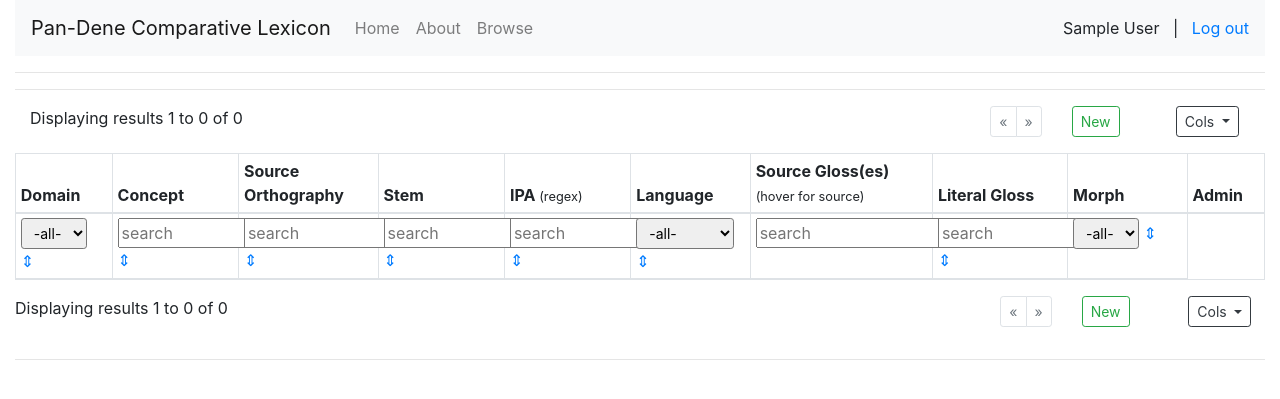
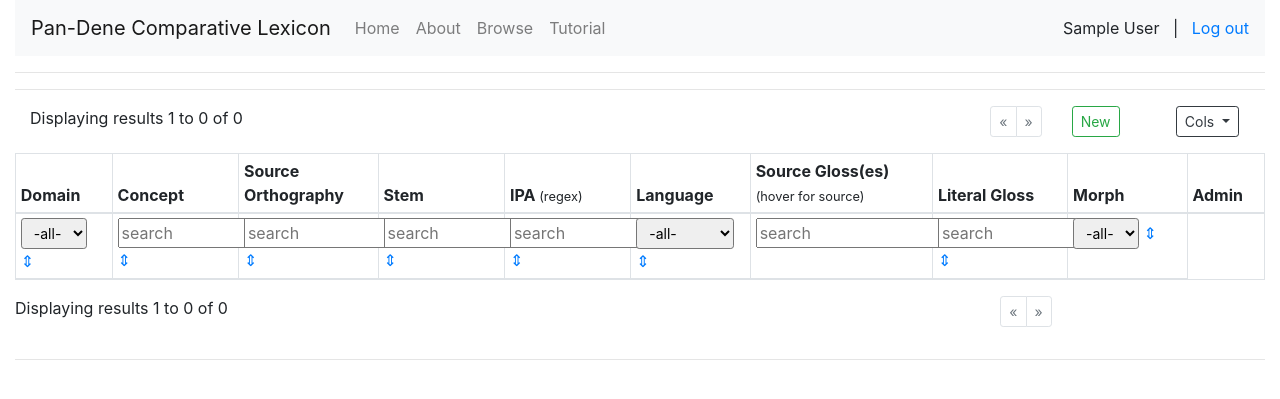
Before and after one commit to dijkstracula/pacldb, a Flask app: page /browse/ in a window 1280 px wide. Shown: the top 399 px of the page. Run offline with Flask 2, Linux system fonts and the light colour scheme; the visitor is signed in with stand-in values (Sample User, id 1); data comes from the database, SQL or seed files in the repository; data that the repository does not hold is empty; some libraries are stand-ins or nearby versions.

Commit message:
tutorial page

```diff
--- a/app/templates/browse_page.html
+++ b/app/templates/browse_page.html
@@ -188,32 +188,6 @@
                 </ul>
             </nav>
         </div>
-        <div class="col-1">
-            {% if current_user.is_authenticated %}
-            <form action="{{url_for('lexicon.create_page')}}">
-                <button id="newGlossModalSubmit" type="submit" class="btn btn-outline-success btn-sm">New</button>
-            </form>
-            {% endif %}
-        </div>
-        <div class="col-1">
-            <div class="dropdown" id="column-select-checkboxes">
-                <button class="btn btn-default dropdown-toggle btn-sm btn-outline-dark" type="button" id="dropdownMenu1" data-toggle="dropdown" aria-haspopup="true" aria-expanded="true">
-                    Cols
-                    <span class="caret"></span>
-                </button>
-                <ul class="dropdown-menu checkbox-menu allow-focus">
-                    <li><label><input type="checkbox" name="domain" checked>Domain</input></label></li>
-                    <li><label><input type="checkbox" name="concept" checked>Concept</input></label></li>
-                    <li><label><input type="checkbox" name="ortho" checked>Orthography</input></label></li>
-                    <li><label><input type="checkbox" name="stem" checked>Stem</input></label></li>
-                    <li><label><input type="checkbox" name="ipa" checked>IPA</input></label></li>
-                    <li><label><input type="checkbox" name="language" checked>Language</input></label></li>
-                    <li><label><input type="checkbox" name="glosses" checked>Source Gloss(es)</input></label></li>
-                    <li><label><input type="checkbox" name="literal_gloss" checked>Literal Gloss</input></label></li>
-                    <li><label><input type="checkbox" name="morph" checked>Morph</input></label></li>
-                </ul>
-            </div>
-        </div>
     </div>
 
 <script type="text/javascript" src="{{ url_for('static', filename='js/search.js') }}"></script>
--- a/app/templates/layout.html
+++ b/app/templates/layout.html
@@ -18,7 +18,7 @@
     <body>
         <div class="container-fluid">
             <nav class="navbar navbar-expand navbar-light bg-light">
-                <a class="d-none d-lg-block navbar-brand" href="#">Pan-Dene Comparative Lexicon</a>
+                <a class="d-none d-lg-block navbar-brand" href="/">Pan-Dene Comparative Lexicon</a>
                 <ul class="navbar-nav mr-auto">
                     <li class="nav-item">
                         <a class="nav-link" href="/">Home</a>
@@ -29,6 +29,11 @@
                     <li class="nav-item">
                         <a class="nav-link" href="/browse">Browse</a>
                     </li>
+                    {% if current_user.is_authenticated %}
+                    <li class="nav-item">
+                        <a class="nav-link" href="/tutorial">Tutorial</a>
+                    </li>
+                    {% endif %}
                     {% if current_user.is_admin %}
                     <li class="nav-item">
                         <a class="nav-link" href="/admin">Admin</a>
--- a/app/views.py
+++ b/app/views.py
@@ -24,3 +24,9 @@ def about_page():
     users = [(u.first_name, u.last_name) for u in users if u.first_name and u.last_name]
 
     return render_template('about_page.html', text=text, sources=sources, users=users)
+
+@main_blueprint.route('/tutorial')
+def tutorial_page():
+    text = StaticContent.query.get("tutorial").body_html
+
+    return render_template('tutorial_page.html', text=text)
```
Also changed, not shown: app/templates/tutorial_page.html (added, +10 -0 lines), markdowns/tutorial.md (added, +63 -0 lines).
